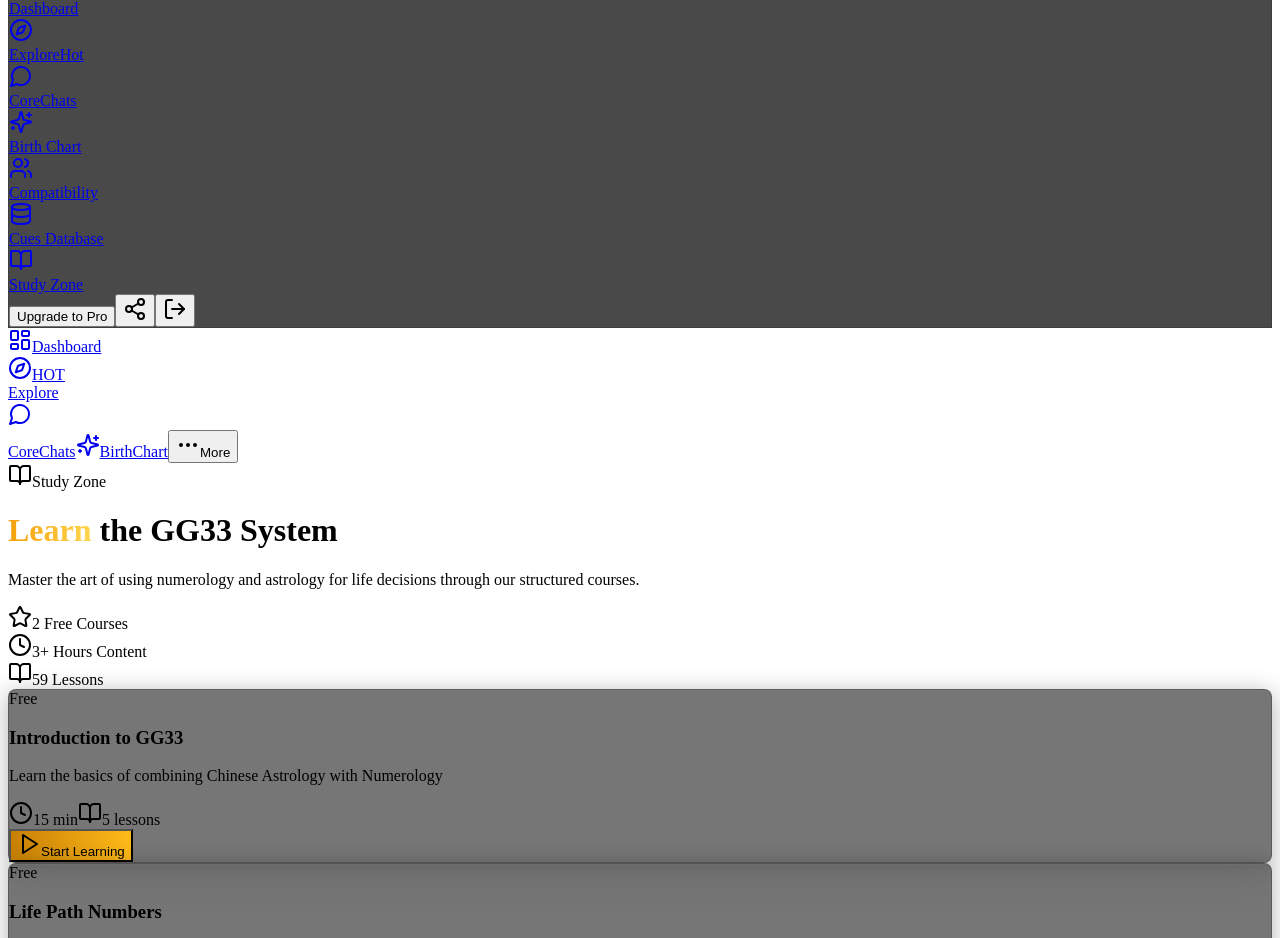
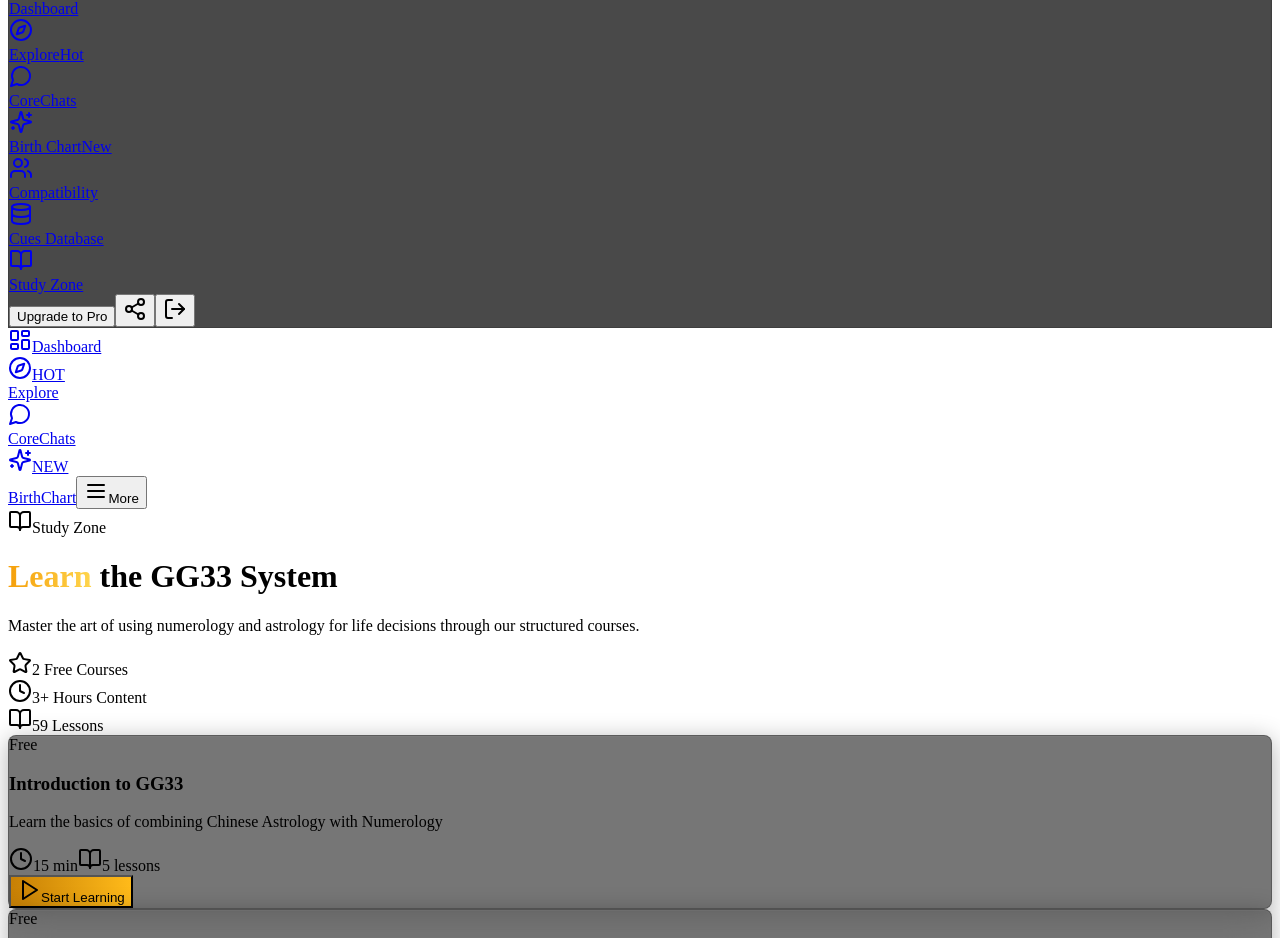
Before and after one commit to islatechai-lang/gg33-core, a React (Vite) app in the folder client/: page /learn in a window 1280 px wide. Shown: the part 1163-2101 px from the top of the page. Built offline with nearby package versions, Linux system fonts and the light colour scheme; no server answers; sample sign-in values are in the browser's storage.

Commit message:
fix(nav): remove top active indicator line, use burger Menu icon for More, and add NEW tag to BirthChart

```diff
--- a/client/src/components/Navigation.tsx
+++ b/client/src/components/Navigation.tsx
@@ -33,7 +33,7 @@ import {
   MessageCircle,
   BookOpen,
   Sparkles,
-  MoreHorizontal,
+  Menu,
   X,
   Crown,
   LogOut,
@@ -130,6 +130,11 @@ export function Navigation() {
                         Hot
                       </span>
                     )}
+                    {item.to === '/birth-chart' && (
+                      <span className="px-1.5 py-[1px] rounded-full bg-gradient-to-r from-emerald-500 to-teal-600 text-white text-[8px] font-black uppercase tracking-wider leading-none shadow-xs shadow-emerald-500/40">
+                        New
+                      </span>
+                    )}
                   </div>
                 </NavLink>
               ))}
@@ -198,9 +203,6 @@ export function Navigation() {
             )}
             data-testid="bottom-link-dashboard"
           >
-            {isDashboardActive && (
-              <span className="absolute -top-1 w-8 h-1 rounded-full bg-gradient-to-r from-amber-400 to-amber-500 shadow-[0_0_10px_rgba(245,158,11,0.7)]" />
-            )}
             <LayoutDashboard className={cn("w-5 h-5 transition-transform group-active:scale-90", isDashboardActive && "stroke-[2.3px]")} />
             <span className={cn("text-[10px] tracking-tight", isDashboardActive ? "font-bold text-amber-300" : "font-medium")}>
               Dashboard
@@ -216,9 +218,6 @@ export function Navigation() {
             )}
             data-testid="bottom-link-explore"
           >
-            {isExploreActive && (
-              <span className="absolute -top-1 w-8 h-1 rounded-full bg-gradient-to-r from-amber-400 to-amber-500 shadow-[0_0_10px_rgba(245,158,11,0.7)]" />
-            )}
             <div className="relative">
               <Compass className={cn("w-5 h-5 transition-transform group-active:scale-90", isExploreActive && "stroke-[2.3px]")} />
               <span className="absolute -top-1.5 -right-3.5 px-1.5 py-[1px] rounded-full bg-gradient-to-r from-red-500 to-rose-600 text-[8px] font-black text-white uppercase tracking-tight leading-none shadow-sm shadow-red-500/50">
@@ -239,9 +238,6 @@ export function Navigation() {
             )}
             data-testid="bottom-link-corechats"
           >
-            {isCoreChatsActive && (
-              <span className="absolute -top-1 w-8 h-1 rounded-full bg-gradient-to-r from-amber-400 to-amber-500 shadow-[0_0_10px_rgba(245,158,11,0.7)]" />
-            )}
             <div className={cn(
               "w-7 h-7 rounded-full flex items-center justify-center transition-all",
               isCoreChatsActive
@@ -264,10 +260,12 @@ export function Navigation() {
             )}
             data-testid="bottom-link-birthchart"
           >
-            {isBirthChartActive && (
-              <span className="absolute -top-1 w-8 h-1 rounded-full bg-gradient-to-r from-amber-400 to-amber-500 shadow-[0_0_10px_rgba(245,158,11,0.7)]" />
-            )}
-            <Sparkles className={cn("w-5 h-5 transition-transform group-active:scale-90", isBirthChartActive && "stroke-[2.3px]")} />
+            <div className="relative">
+              <Sparkles className={cn("w-5 h-5 transition-transform group-active:scale-90", isBirthChartActive && "stroke-[2.3px]")} />
+              <span className="absolute -top-1.5 -right-3.5 px-1.5 py-[1px] rounded-full bg-gradient-to-r from-emerald-500 to-teal-600 text-[8px] font-black text-white uppercase tracking-tight leading-none shadow-sm shadow-emerald-500/40">
+                NEW
+              </span>
+            </div>
             <span className={cn("text-[10px] tracking-tight", isBirthChartActive ? "font-bold text-amber-300" : "font-medium")}>
               BirthChart
             </span>
@@ -282,10 +280,7 @@ export function Navigation() {
             )}
             data-testid="bottom-link-more"
           >
-            {isMoreActive && (
-              <span className="absolute -top-1 w-8 h-1 rounded-full bg-gradient-to-r from-amber-400 to-amber-500 shadow-[0_0_10px_rgba(245,158,11,0.7)]" />
-            )}
-            <MoreHorizontal className={cn("w-5 h-5 transition-transform group-active:scale-90", isMoreActive && "stroke-[2.3px]")} />
+            <Menu className={cn("w-5 h-5 transition-transform group-active:scale-90", isMoreActive && "stroke-[2.3px]")} />
             <span className={cn("text-[10px] tracking-tight", isMoreActive ? "font-bold text-amber-300" : "font-medium")}>
               More
             </span>
```
